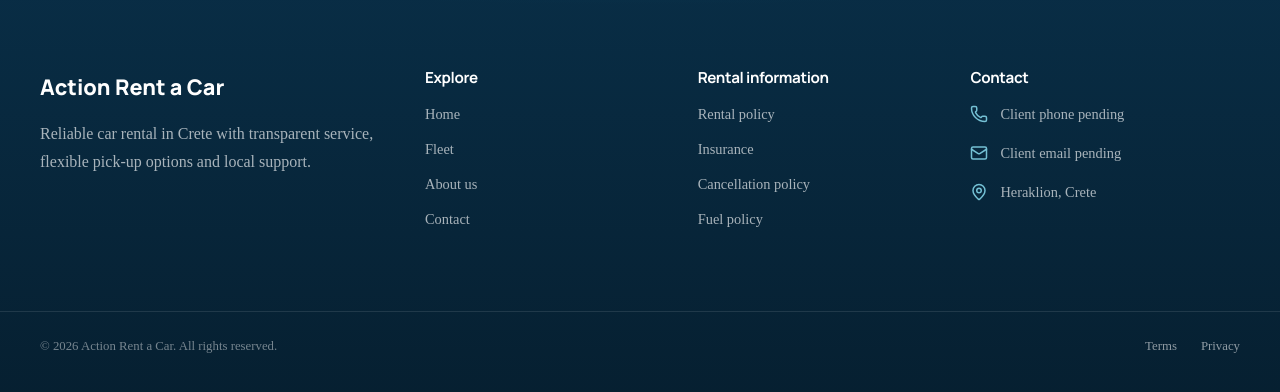
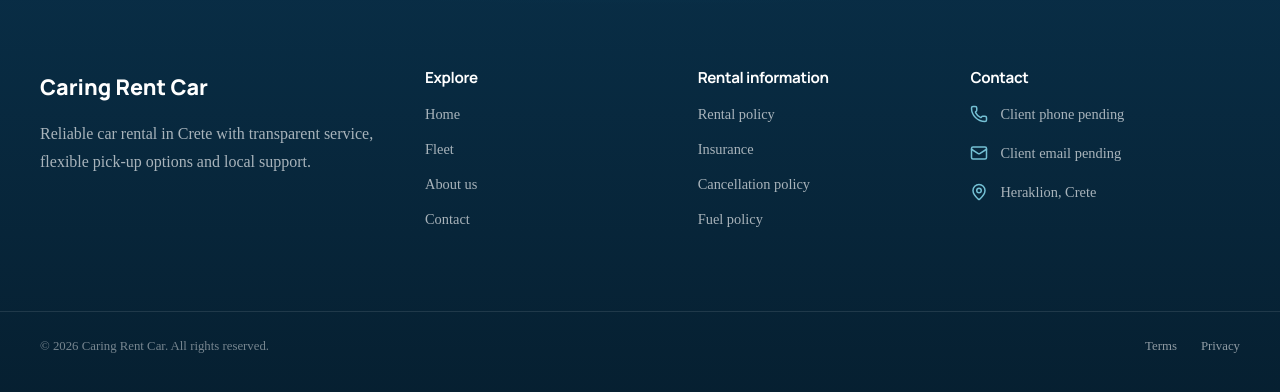
Before and after one commit to ariamarina0-commits/car-rental-website, a React (Vite) app: page /privacy in a window 1280 px wide. Shown: the part 796-1188 px from the top of the page. Built offline with nearby package versions, Linux system fonts and the light colour scheme.

Commit message:
other minor fixes

```diff
--- a/src/components/layout/Footer.tsx
+++ b/src/components/layout/Footer.tsx
@@ -9,7 +9,7 @@ function Footer() {
       <div className={`container ${styles.inner}`}>
         <div className={styles.brand}>
           <Link to="/" className={styles.logo}>
-            Action Rent a Car
+            Caring Rent Car
           </Link>
 
           <p>
@@ -69,7 +69,7 @@ function Footer() {
       <div className={styles.bottom}>
         <div className={`container ${styles.bottomInner}`}>
           <p>
-            © {new Date().getFullYear()} Action Rent a Car.
+            © {new Date().getFullYear()} Caring Rent Car.
             All rights reserved.
           </p>
 
```
